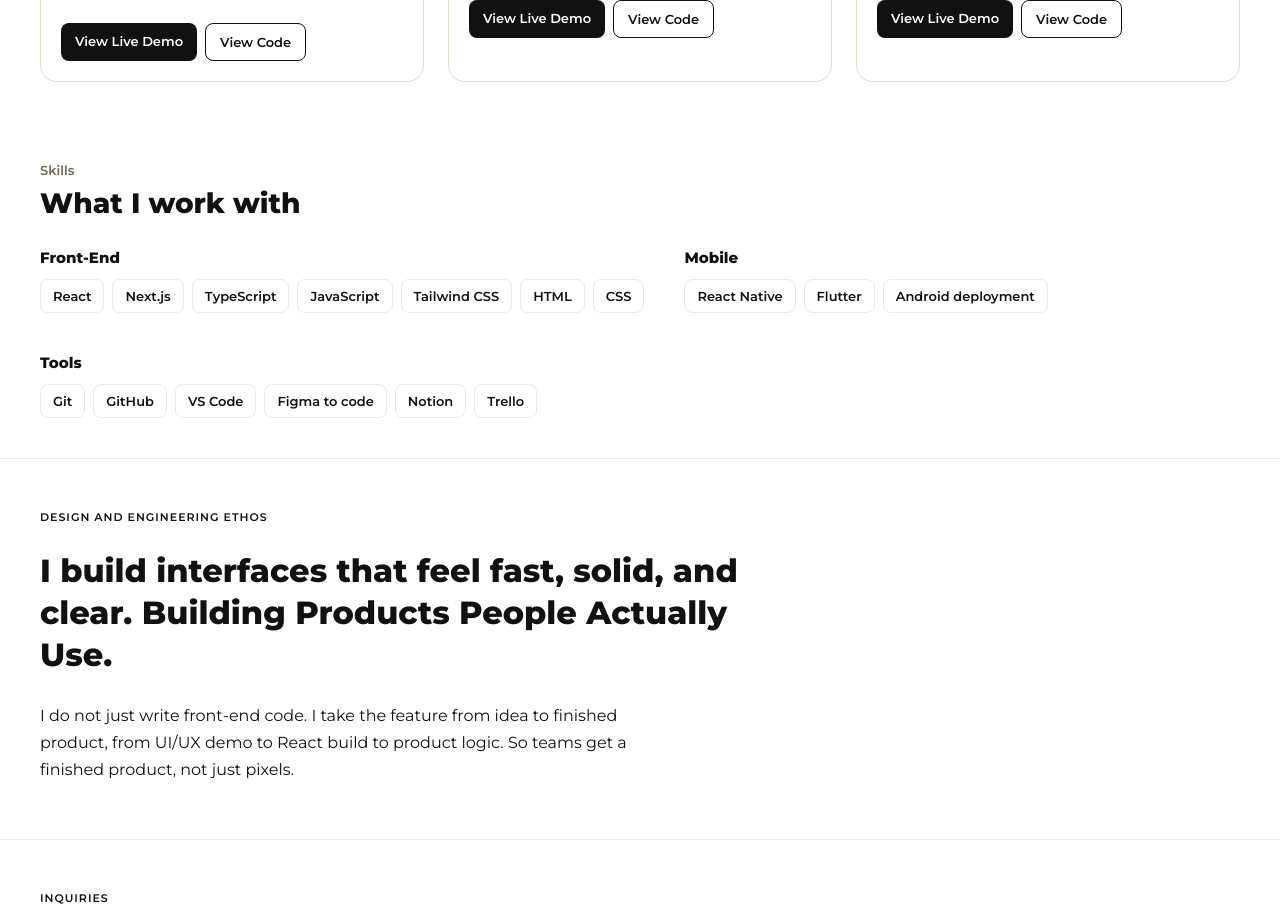
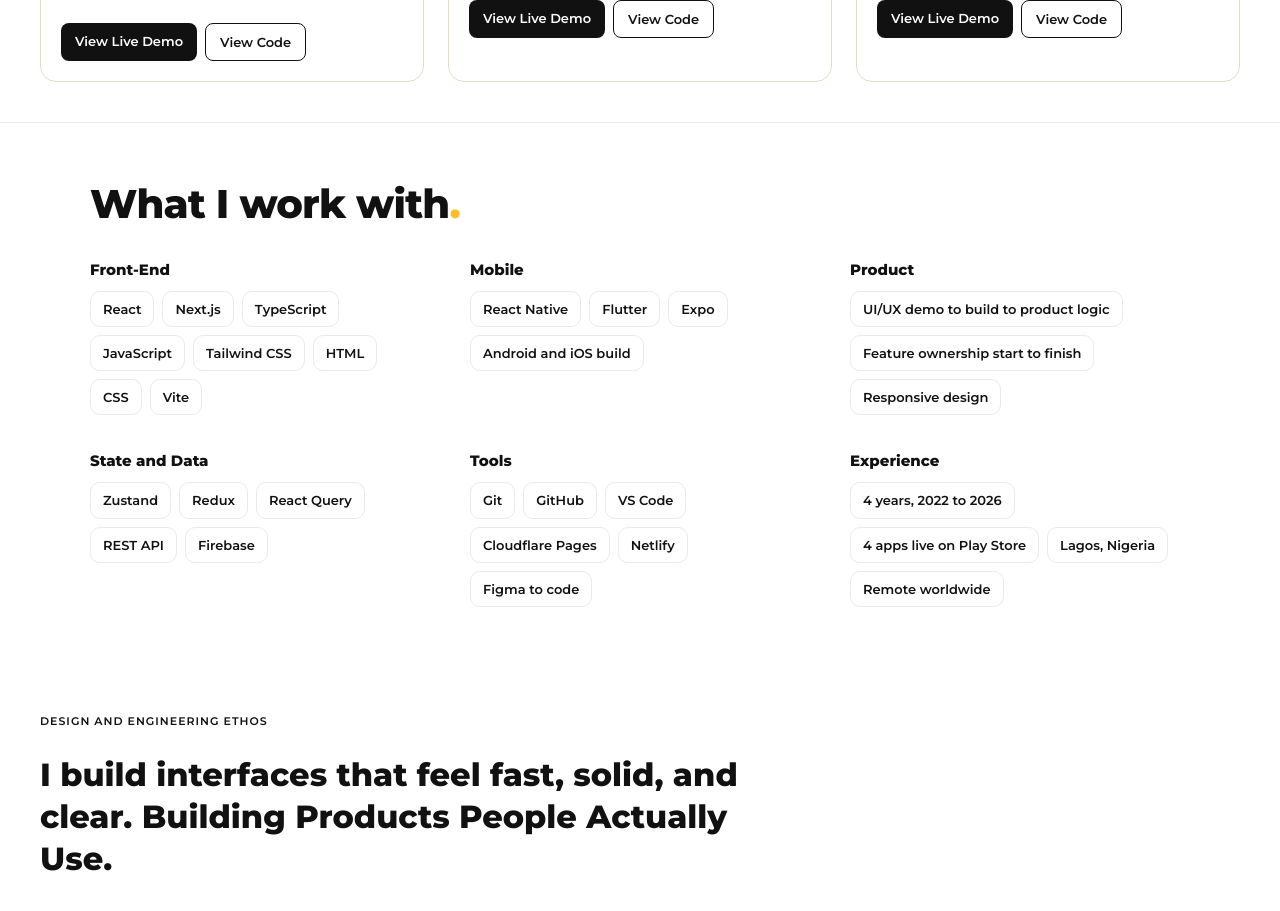
Before and after one commit to BigJerry-dev/bigj-dev-portfolio, a React (Vite) app: page / in a window 1280 px wide. Shown: the part 1000-1911 px from the top of the page. Built offline with nearby package versions, Linux system fonts and the light colour scheme.

Commit message:
update skills to match CV

```diff
--- a/src/components/Capabilities.jsx
+++ b/src/components/Capabilities.jsx
@@ -2,15 +2,27 @@ function Capabilities() {
   const groups = [
     {
       title: "Front-End",
-      items: ["React", "Next.js", "TypeScript", "JavaScript", "Tailwind CSS", "HTML", "CSS"],
+      items: ["React", "Next.js", "TypeScript", "JavaScript", "Tailwind CSS", "HTML", "CSS", "Vite"],
     },
     {
       title: "Mobile",
-      items: ["React Native", "Flutter", "Android deployment"],
+      items: ["React Native", "Flutter", "Expo", "Android and iOS build"],
+    },
+    {
+      title: "Product",
+      items: ["UI/UX demo to build to product logic", "Feature ownership start to finish", "Responsive design"],
+    },
+    {
+      title: "State and Data",
+      items: ["Zustand", "Redux", "React Query", "REST API", "Firebase"],
     },
     {
       title: "Tools",
-      items: ["Git", "GitHub", "VS Code", "Figma to code", "Notion", "Trello"],
+      items: ["Git", "GitHub", "VS Code", "Cloudflare Pages", "Netlify", "Figma to code"],
+    },
+    {
+      title: "Experience",
+      items: ["4 years, 2022 to 2026", "4 apps live on Play Store", "Lagos, Nigeria", "Remote worldwide"],
     },
   ];
 
@@ -18,43 +30,57 @@ function Capabilities() {
     <section
       id="skills"
       style={{
-        padding: "40px",
-        borderBottom: "1px solid var(--line)",
+        padding: "56px 24px",
+        borderTop: "1px solid var(--line)",
+        scrollMarginTop: "60px",
         fontFamily: "'Montserrat', Arial, sans-serif",
       }}
     >
-      <p style={{ fontSize: "13px", fontWeight: "600", color: "var(--muted)", margin: 0 }}>
-        Skills
-      </p>
-      <h2 style={{ fontSize: "28px", fontWeight: "800", margin: "8px 0 0 0" }}>
-        What I work with
+      <style>{`
+        .skills-grid {
+          display: grid;
+          grid-template-columns: repeat(auto-fill, minmax(min(100%, 280px), 1fr));
+          gap: 36px 40px;
+          margin-top: 32px;
+        }
+        .skills-title {
+          font-size: 15px;
+          font-weight: 800;
+          margin: 0 0 12px 0;
+        }
+        .skills-chips {
+          display: flex;
+          flex-wrap: wrap;
+          gap: 8px;
+        }
+        .skills-chip {
+          border: 1px solid var(--line);
+          background: #fff;
+          border-radius: 10px;
+          padding: 8px 12px;
+          font-size: 13px;
+          font-weight: 600;
+          line-height: 1.4;
+        }
+      `}</style>
+
+      <div style={{ maxWidth: "1100px", margin: "0 auto" }}>
+        <h2 style={{ fontSize: "clamp(28px, 4vw, 40px)", letterSpacing: "-0.02em", margin: 0 }}>
+          What I work with<span style={{ color: "var(--yellow)" }}>.</span>
         </h2>
 
-      <div style={{ display: "flex", flexWrap: "wrap", gap: "40px", marginTop: "28px" }}>
+        <div className="skills-grid">
           {groups.map((group) => (
-          <div key={group.title} style={{ minWidth: "200px" }}>
-            <p style={{ fontWeight: "800", fontSize: "15px", margin: "0 0 12px 0" }}>
-              {group.title}
-            </p>
-            <div style={{ display: "flex", flexWrap: "wrap", gap: "8px" }}>
+            <div key={group.title}>
+              <p className="skills-title">{group.title}</p>
+              <div className="skills-chips">
                 {group.items.map((item) => (
-                <span
-                  key={item}
-                  style={{
-                    border: "1px solid var(--line)",
-                    background: "#fff",
-                    borderRadius: "8px",
-                    padding: "8px 12px",
-                    fontSize: "13px",
-                    fontWeight: "600",
-                  }}
-                >
-                  {item}
-                </span>
+                  <span key={item} className="skills-chip">{item}</span>
                 ))}
               </div>
             </div>
           ))}
+        </div>
       </div>
     </section>
   );
```
Lines whose indentation alone changed are shown as unchanged.
